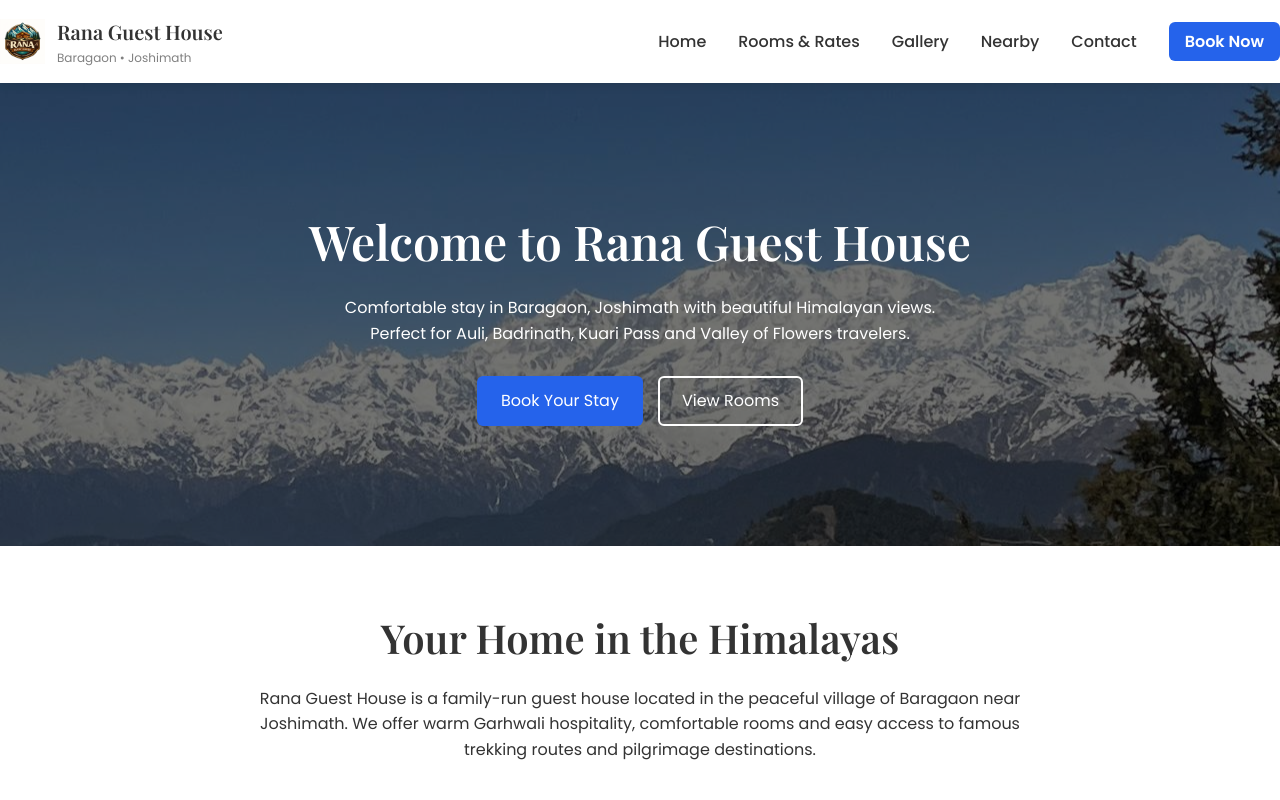
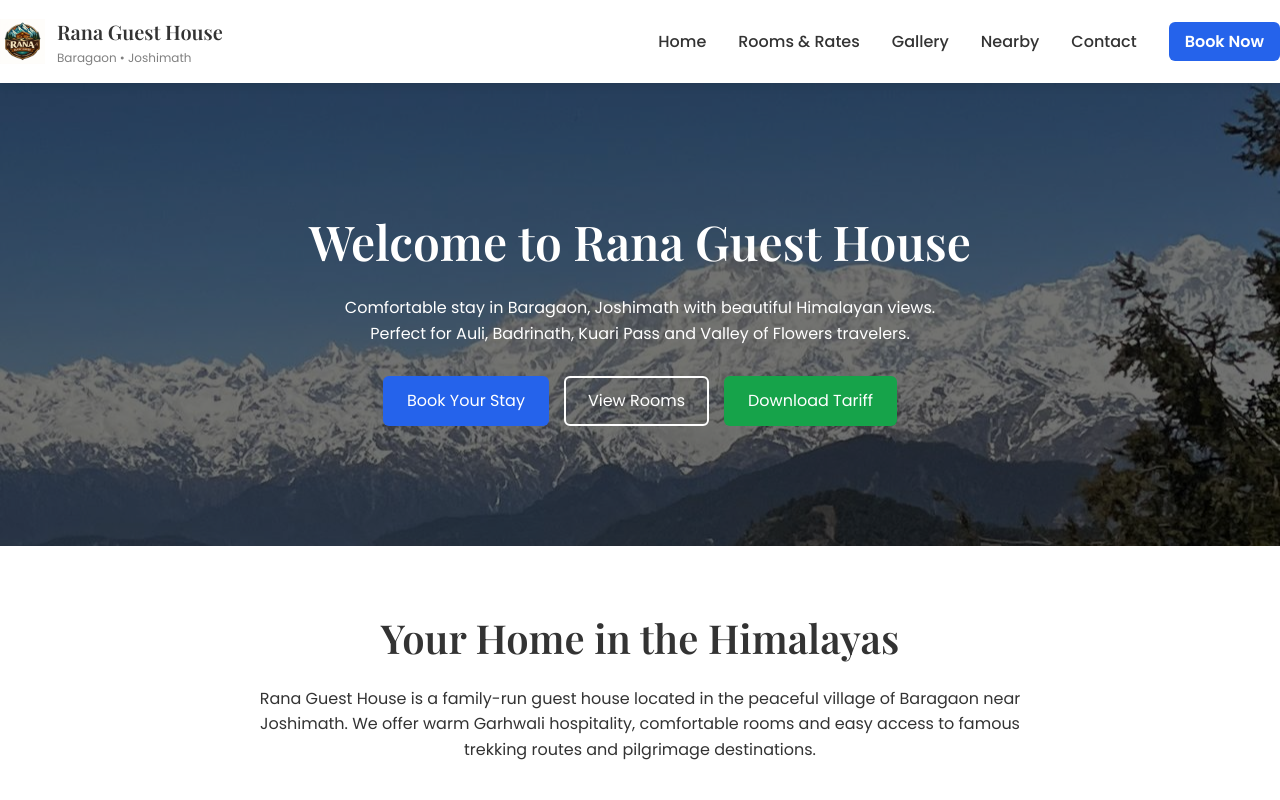
Before and after one commit to amolrana18/RanaGuestHouse, a Next.js app: page / in a window 1280 px wide. Shown: the top 800 px of the page. Built offline with nearby package versions, Linux system fonts and the light colour scheme.

Commit message:
Add Download Tariff button on homepage

```diff
--- a/pages/index.js
+++ b/pages/index.js
@@ -72,6 +72,20 @@ export default function Home() {
             >
               View Rooms
             </Link>
+
+            <a
+              href="/assests/Rana Guest House Tariff 2026.pdf"
+              download
+              style={{
+                background:'#16a34a',
+                color:'white',
+                padding:'12px 24px',
+                borderRadius:'6px',
+                textDecoration:'none'
+              }}
+            >
+              Download Tariff
+            </a>
 
           </div>
 
```
Also changed, not shown: 1 other file (tests, documents, lock files or other folders).
